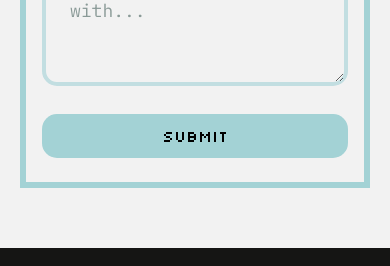
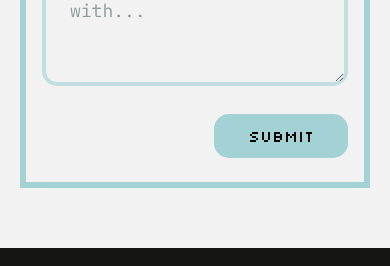
Before and after one commit to NatMarino/it-rx, a plain HTML site: page index.html in a window 390 px wide. Shown: the part 8887-9153 px from the top of the page. Drawn offline with Linux system fonts and the light colour scheme.

Commit message:
Compact submit button sized to its label
Co-Authored-By: Claude Fable 5 <noreply@anthropic.com>
Claude-Session: https://claude.ai/code/session_01Cz5XYgUSQv7NDPvPWMSyGJ

```diff
--- a/css/style.css
+++ b/css/style.css
@@ -589,8 +589,7 @@ a { text-decoration: none; color: inherit; }
   background: var(--blue);
   border: 0;
   border-radius: 15px;
-  padding: 12px 60px;
-  min-width: min(428px, 100%);
+  padding: 12px 34px;
   text-align: center;
   font-family: var(--font-pixel);
   font-size: clamp(16px, 1.25vw, 24px);
@@ -910,7 +909,6 @@ a { text-decoration: none; color: inherit; }
   .window__content { border-width: 6px; }
   .field__input { height: 58px; border-width: 4px; }
   .field__input--area { height: 180px; }
-  .submit-btn { min-width: 0; width: 100%; text-align: center; }
 
   .footer__cols { flex-direction: column; gap: 44px; }
   .footer__line { font-size: 18px; word-break: break-all; }
```
